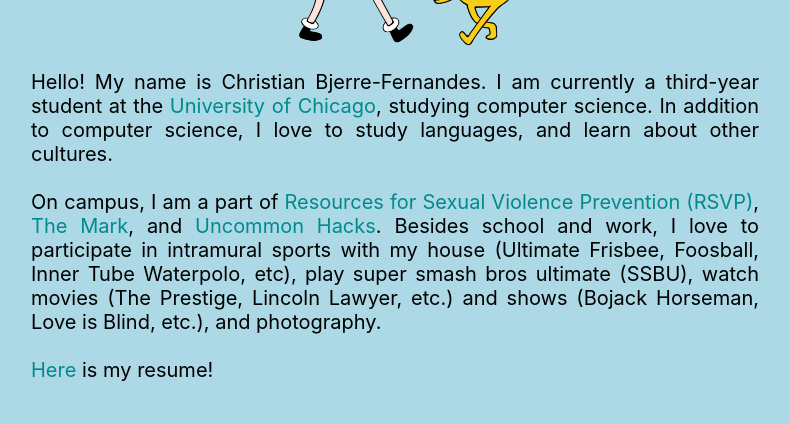
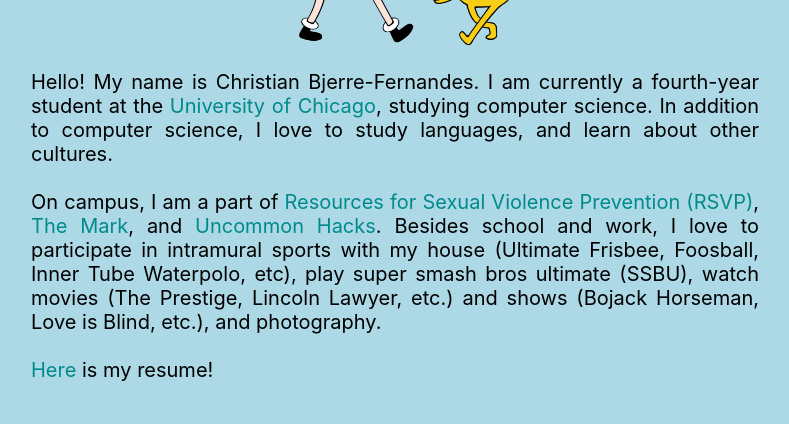
Before and after one commit to chrisfernandes18/my-app, a React (Create React App) app: page / in a window 1280 px wide. Shown: the part 316-740 px from the top of the page, without its empty margins (245-1034 px from the left). Built offline with nearby package versions, Linux system fonts and the light colour scheme.

Commit message:
added fourth-year

```diff
--- a/src/Home.js
+++ b/src/Home.js
@@ -10,7 +10,7 @@
       <img src={finnJake} width="250" height="200" alt="Finn and Jake"></img>
       <div className="paragraph">
         <p>
-          Hello! My name is Christian Bjerre-Fernandes. I am currently a third-year
+          Hello! My name is Christian Bjerre-Fernandes. I am currently a fourth-year
           student at the <a href="https://www.uchicago.edu/">University of Chicago</a>,
           studying computer science. In addition to computer science, I love to study languages,
           and learn about other cultures.
```
